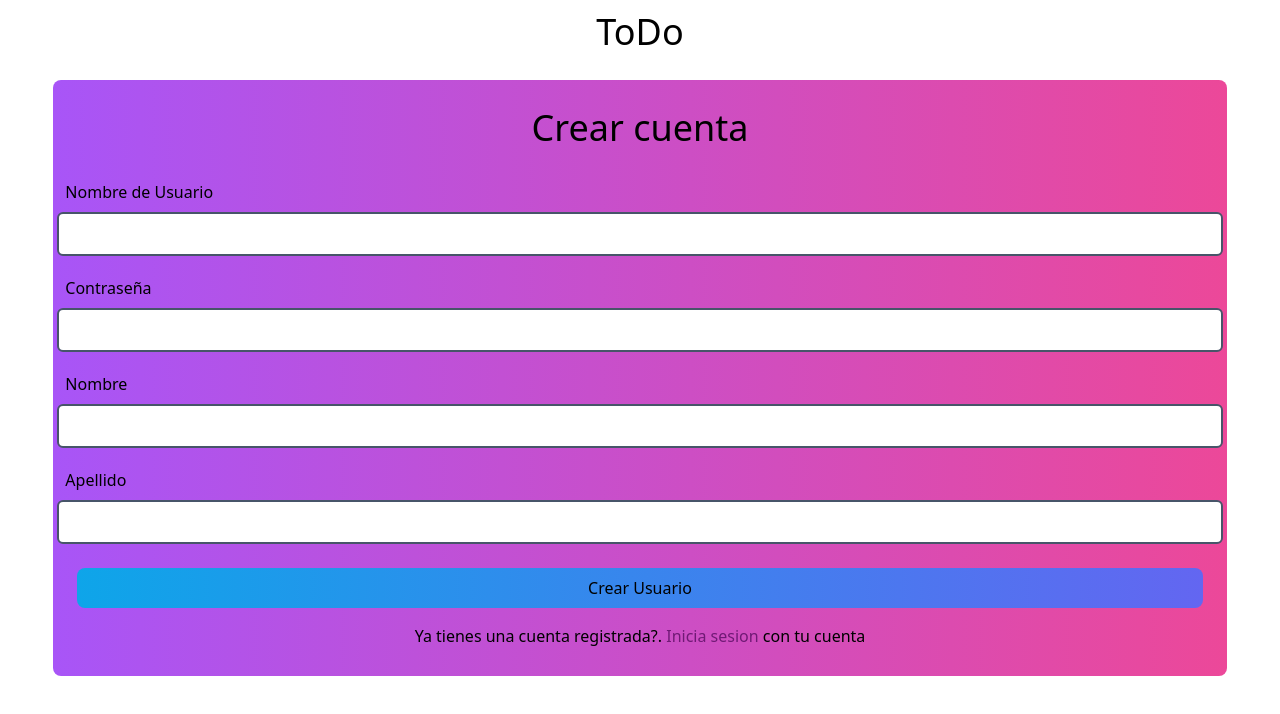
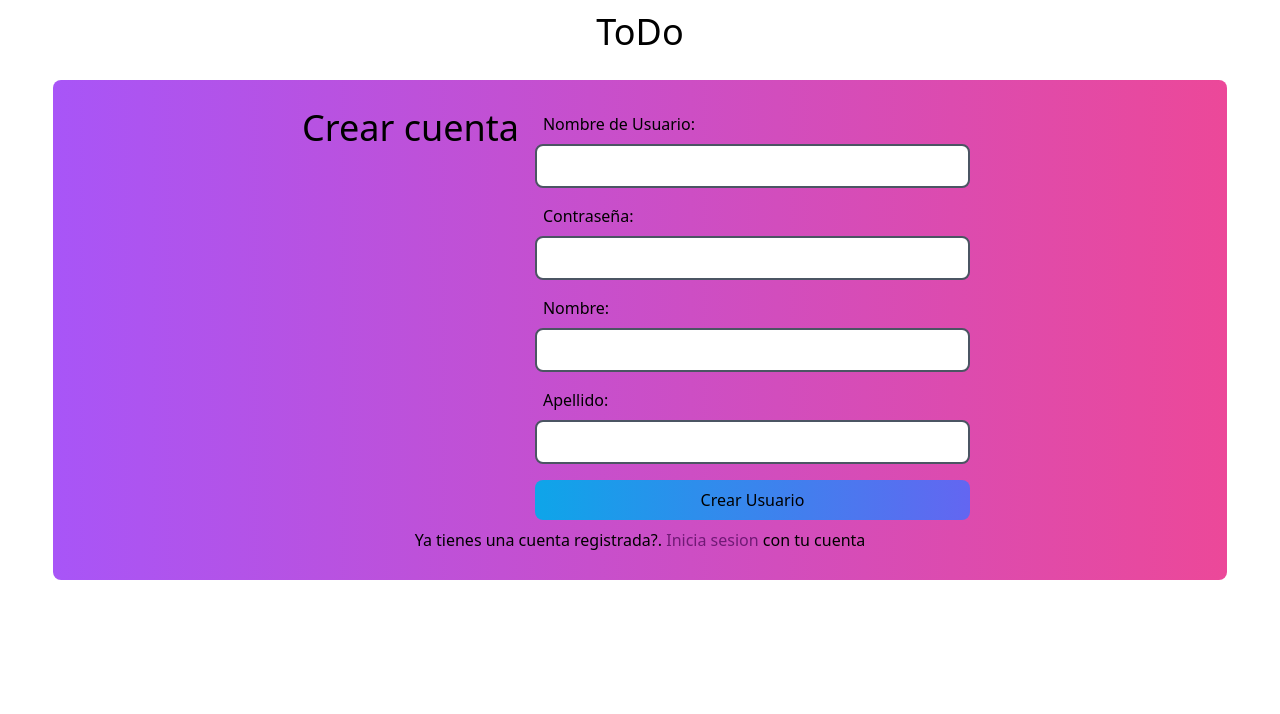
Before and after one commit to rapetitc/ToDo, a React app: page /signin in a window 1280 px wide. Shown: the top 714 px of the page. Built offline with nearby package versions, Linux system fonts and the light colour scheme; no server answers; the database is empty; the HTML template or start-up script is replaced by a standard one.

Commit message:
ToDoApp | General Updates 072923|2

```diff
--- a/src/Components/CreateUserForm.jsx
+++ b/src/Components/CreateUserForm.jsx
@@ -1,34 +1,26 @@
-import React, { useState } from "react";
+import React from "react";
 import { Link, useNavigate } from "react-router-dom";
 import Swal from "sweetalert2";
-import { evalForm, evalInput, setInputValidity } from "../utils/inputEval";
+import { evalForm } from "../utils/inputEval";
 import UserMng from "../Controllers/UserManager";
 import Input from "./Input";
 
 const CreateUserForm = () => {
   const navigate = useNavigate();
 
-  const evalUname = async (text) => {
-    let valid, error, data;
+  async function evalUname(text) {
     const value = text.toLowerCase();
-
     if (value.length > 4) {
-      const { isOk } = await UserMng.isUnameAvailable(value);
-      if (isOk) {
-        valid = "valid";
-        data = value;
-      } else {
-        valid = "invalid";
-        error = "Nombre de usuario ya existe!";
-        data = value;
+      try {
+        const { isOk } = await UserMng.isUnameAvailable(value);
+        if (!isOk) throw "UserNameExists";
+        return { valid: "valid", data: value };
+      } catch (error) {
+        return { valid: "invalid", error: "Nombre de usuario ya existe!", data: value };
       }
-      setTimeOutCout(count);
-    } else {
-      valid = "normal";
-      data = value;
     }
-    return { valid, error, data };
-  };
+    return { valid: "invalid", error: "Debe contener 4 caracteres o mas!", data: value };
+  }
   const evalPassword = (text) => {
     if (text.length > 8) return { valid: "valid", data: text };
     if (text.length > 0) return { valid: "invalid", error: "Debe contener 8 caracteres o mas!", data: text };
@@ -39,7 +31,6 @@ const CreateUserForm = () => {
     if (text.length > 0) return { valid: "invalid", error: "Debe contener 4 caracteres o mas!", data: text };
     return { valid: "normal", data: text };
   };
-
   const handlingSubmit = async (e) => {
     e.preventDefault();
     const formInfo = evalForm(e.target);
@@ -57,22 +48,29 @@ const CreateUserForm = () => {
         navigate("/");
       }, 2000);
     } else {
-      //TODO Show error UI
-      console.warn("Usuario no pudo ser creado revisar CreateUserForm");
+      Swal.fire({
+        position: "center",
+        icon: "error",
+        title: "Error al intentar crear usuario",
+        showConfirmButton: false,
+        timer: 1500,
+      });
     }
   };
 
   return (
     <form onSubmit={handlingSubmit} className='flex flex-wrap justify-center w-11/12 h-min py-6 my-5 mx-auto rounded-lg bg-gradient-to-r from-purple-500 to-pink-500'>
       <h1 className='text-4xl p-1 mb-5'>Crear cuenta</h1>
-      <Input type={"text"} name={"uname"} title={"Nombre de Usuario"} evaluator={evalUname} required={true} />
-      <Input type={"password"} name={"password"} title={"Contraseña"} evaluator={evalPassword} required={true} />
-      <Input type={"text"} name={"fname"} title={"Nombre"} evaluator={evalNames} required={true} />
-      <Input type={"text"} name={"lname"} title={"Apellido"} evaluator={evalNames} required={true} />
-      <div className='flex justify-center flex-wrap w-full m-1'>
-        <button type='submit' className='w-full py-2 mx-5 my-2 rounded-lg cursor-pointer bg-gradient-to-r from-sky-500 to-indigo-500'>
-          Crear Usuario
-        </button>
+      <div className='mx-2'>
+        <Input type={"text"} name={"uname"} title={"Nombre de Usuario:"} borderC={"border-gray-700"} evaluator={evalUname} required={true} />
+        <Input type={"password"} name={"password"} title={"Contraseña:"} evaluator={evalPassword} required={true} />
+        <Input type={"text"} name={"fname"} title={"Nombre:"} evaluator={evalNames} required={true} />
+        <Input type={"text"} name={"lname"} title={"Apellido:"} evaluator={evalNames} required={true} />
+        <div className='flex justify-center flex-wrap w-full'>
+          <button type='submit' className='w-full py-2 m-1 rounded-lg cursor-pointer bg-gradient-to-r from-sky-500 to-indigo-500'>
+            Crear Usuario
+          </button>
+        </div>
       </div>
       <div className='flex justify-center flex-wrap w-full mx-5 my-1'>
         <p className='text-center'>
--- a/src/Components/Input.jsx
+++ b/src/Components/Input.jsx
@@ -1,12 +1,12 @@
 import React, { useState } from "react";
 
-const Input = ({ type = "text", name, title, required = false, evaluator }) => {
-  const [validation, setValidation] = useState("normal");
+const Input = ({ type = "text", name, title, required = false, evaluator = undefined, autoComplete = "off" }) => {
+  const [validation, setValidation] = useState();
   const [errorMsg, setErrorMsg] = useState("");
   const [value, setValue] = useState("");
 
   const boderStyle = {
-    normal: "border-slate-600",
+    default: "border-gray-600",
     valid: "border-green-600",
     invalid: "border-red-600",
   };
@@ -26,14 +26,17 @@ const Input = ({ type = "text", name, title, required = false, evaluator }) => {
 
   const handlerValue = async ({ target }) => {
     const { value } = target;
+
     try {
-      if (evaluator == undefined) throw "NoEvaluator";
+      if (evaluator == undefined || value.length < 1) throw "NoEvaluation";
       const { valid, error, data } = await evaluator(value);
+
       setErrorMsg(error);
       setValidation(valid);
       setValue(data);
     } catch (error) {
       setValue(value);
+      setValidation();
     }
   };
 
@@ -42,8 +45,8 @@ const Input = ({ type = "text", name, title, required = false, evaluator }) => {
       <label htmlFor={name} className='mx-3 my-1'>
         {title}
       </label>
-      <div className={`flex items-center w-full p-1 m-1 rounded-md bg-white border-2 ${boderStyle[validation]}`}>
-        <input className='w-full py-1 ps-2 bg-transparent outline-none ' type={type} name={name} id={name} value={value} onChange={handlerValue} required={required} autoComplete='off' />
+      <div className={`flex items-center w-full p-1 m-1 bg-white border-2 rounded-lg ${boderStyle[validation ?? "default"]}`}>
+        <input className='w-full py-1 ps-2 bg-transparent outline-none ' type={type} name={name} id={name} value={value} onChange={handlerValue} required={required} autoComplete={autoComplete} />
         <span>{iconStyle[validation]}</span>
       </div>
       <span className='w-full mx-1 mb-1 text-sm text-center'>{errorMsg}</span>
--- a/src/Components/LogInForm.jsx
+++ b/src/Components/LogInForm.jsx
@@ -1,10 +1,10 @@
-import React, { useState, useContext } from "react";
+import React, { useContext } from "react";
 import { Link } from "react-router-dom";
 import Swal from "sweetalert2";
 import UserLogContext from "../Context/UserLogContext";
 import SessionMng from "../Controllers/SessionManager";
 import Input from "./Input";
-import { evalInput, evalForm } from "../utils/inputEval";
+import { evalForm } from "../utils/inputEval";
 
 const LogInForm = () => {
   const { setUserToken } = useContext(UserLogContext);
@@ -20,7 +20,6 @@ const LogInForm = () => {
     if (value.length > 0) return { valid: "invalid", error: "Debe contener 8 caracteres o mas!", data: value };
     return { valid: "normal", data: value };
   };
-
   const handlingSubmit = async (e) => {
     e.preventDefault();
     const credentials = evalForm(e.target);
@@ -51,12 +50,14 @@ const LogInForm = () => {
   return (
     <form onSubmit={handlingSubmit} className='flex flex-wrap justify-center w-11/12 h-min py-6 my-5 mx-auto rounded-lg bg-gradient-to-r from-purple-500 to-pink-500'>
       <h1 className='text-4xl p-1 mb-5'>Iniciar Sesion</h1>
-      <Input type={"text"} name={"uname"} title={"Nombre de Usuario"} evaluator={evalUname} required={true} />
-      <Input type={"password"} name={"password"} title={"Contraseña"} evaluator={evalPassword} required={true} />
-      <div className='flex justify-center flex-wrap w-full m-1'>
-        <button type='submit' className='w-full py-2 mx-5 my-2 rounded-lg cursor-pointer bg-gradient-to-r from-sky-500 to-indigo-500'>
-          Iniciar Sesion
-        </button>
+      <div className='mx-2'>
+        <Input type={"text"} name={"uname"} title={"Nombre de Usuario:"} evaluator={evalUname} required={true} />
+        <Input type={"password"} name={"password"} title={"Contraseña:"} evaluator={evalPassword} required={true} />
+        <div className='flex justify-center flex-wrap w-full my-1'>
+          <button type='submit' className='w-full py-2 mx-1 rounded-lg cursor-pointer bg-gradient-to-r from-sky-500 to-indigo-500'>
+            Iniciar Sesion
+          </button>
+        </div>
       </div>
       <div className='flex justify-center flex-wrap w-full mx-5 my-1'>
         <p className='text-center'>
--- a/src/Components/ToDoList.jsx
+++ b/src/Components/ToDoList.jsx
@@ -86,7 +86,6 @@ const ToDoList = ({ data, getNewData }) => {
       </div>
     );
   }
-
   return (
     <div className='flex justify-center items-center w-full h-72 '>
       <p className='h-min text-center'>No hay tareas asignadas, agrega una para enlistar las tareas</p>
```
Also changed, not shown: src/Components/Header.jsx (line endings or trailing spaces).
